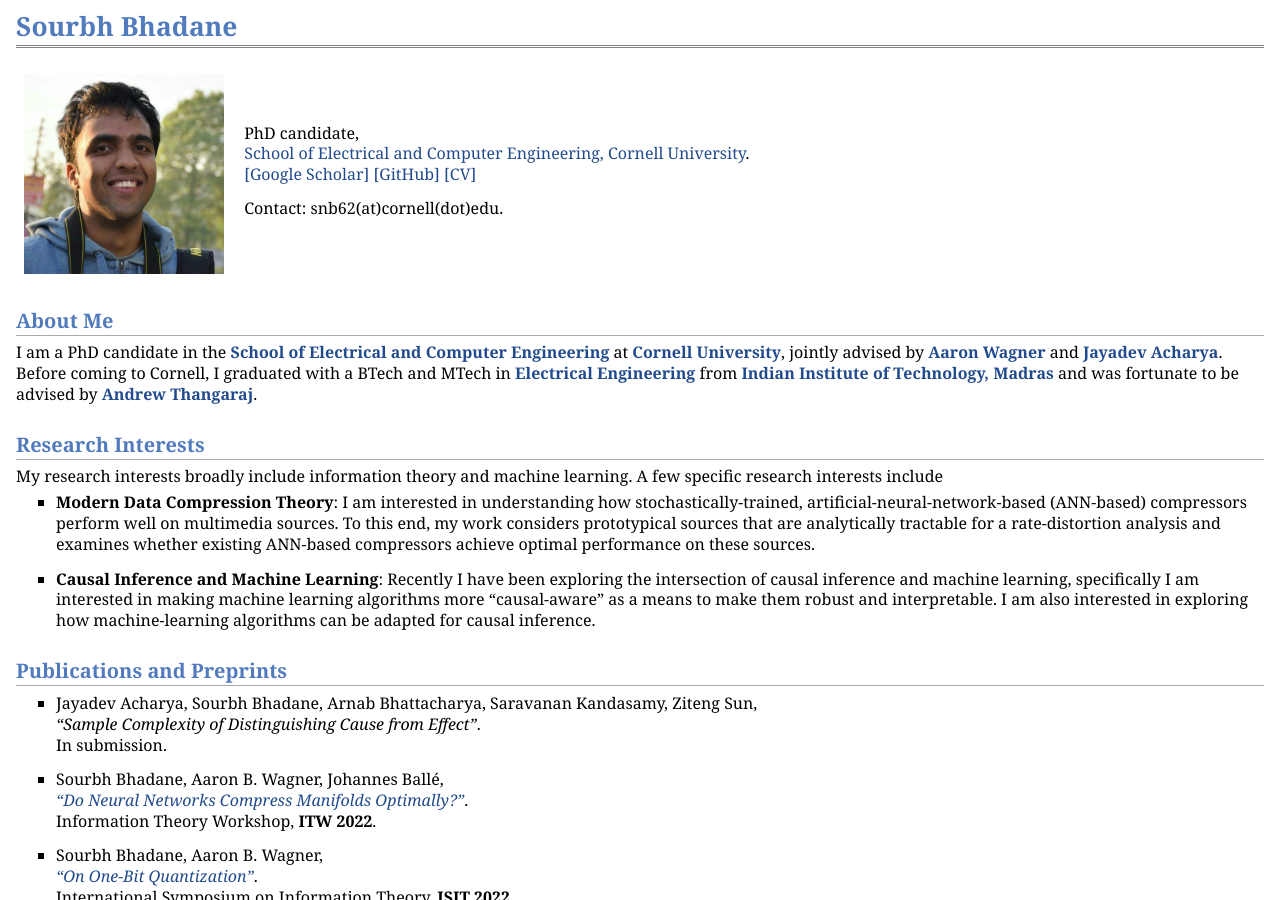
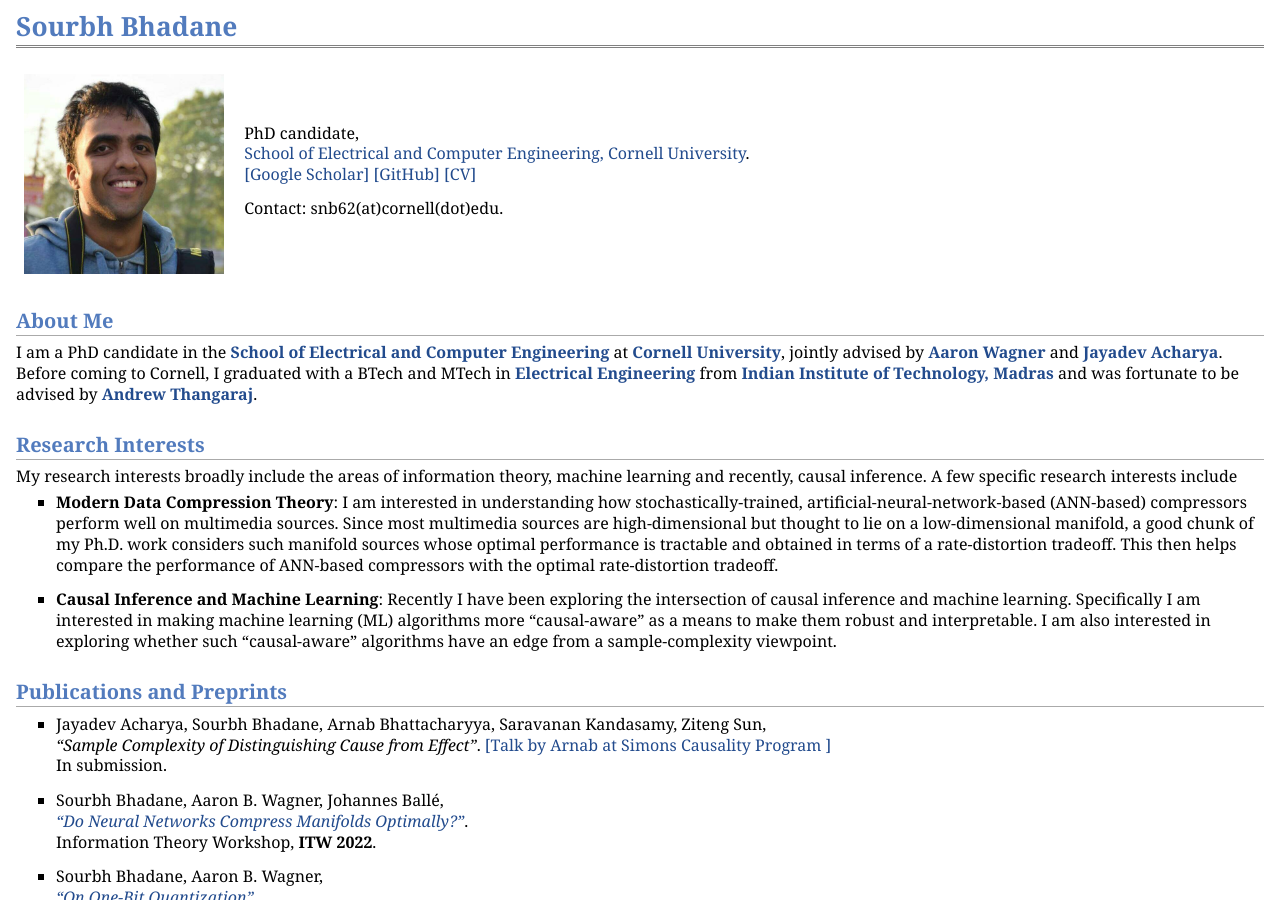
Before and after one commit to SourbhBh/SourbhBh.github.io, a Jekyll site: the page index.html, which Jekyll copies as it is, in a window 1280 px wide and 900 px high. Built offline with Jekyll 4.4.1, drawn with Linux system fonts in a browser that asks for light colours; some of the changed text lies outside the part shown.

Commit message:
Corrections

```diff
--- a/index.html
+++ b/index.html
@@ -22,19 +22,19 @@
 <h2>About Me</h2>
 <p>I am a PhD candidate in the  <a href="https://www.ece.cornell.edu/"><b>School of Electrical and Computer Engineering</b></a> at <a href="https://www.cornell.edu"><b>Cornell University</b></a>, jointly advised by <a href="https://people.ece.cornell.edu/wagner/"><b>Aaron Wagner</b></a> and <a href="https://people.ece.cornell.edu/acharya/"><b>Jayadev Acharya</b></a>. Before coming to Cornell, I graduated with a BTech and MTech in <a href="https://www.ee.iitm.ac.in"><b>Electrical Engineering</b></a> from <a href="https://www.iitm.ac.in"><b>Indian Institute of Technology, Madras</b></a> and was fortunate to be advised by <a href="https://www.ee.iitm.ac.in/~andrew"><b>Andrew Thangaraj</b></a>. </p>
 <h2>Research Interests</h2>
-<p>My research interests broadly include information theory and machine learning. A few specific research interests include </p>
+<p>My research interests broadly include the areas of information theory, machine learning and recently, causal inference. A few specific research interests include </p>
 <ul>
-<li><p><b>Modern Data Compression Theory</b>: I am interested in understanding how stochastically-trained, artificial-neural-network-based (ANN-based) compressors perform well on multimedia sources. To this end, my work considers prototypical sources that are analytically tractable for a rate-distortion analysis and examines whether existing ANN-based compressors achieve optimal performance on these sources. </p>
+<li><p><b>Modern Data Compression Theory</b>: I am interested in understanding how stochastically-trained, artificial-neural-network-based (ANN-based) compressors perform well on multimedia sources. Since most multimedia sources are high-dimensional but thought to lie on a low-dimensional manifold, a good chunk of my Ph.D. work considers such manifold sources whose optimal performance is tractable and obtained in terms of a rate-distortion tradeoff. This then helps compare the performance of ANN-based compressors with the optimal rate-distortion tradeoff.</p>
 </li>
 </ul>
 <ul>
-<li><p><b>Causal Inference and Machine Learning</b>: Recently I have been exploring the intersection of causal inference and machine learning, specifically I am interested in making machine learning algorithms more &ldquo;causal-aware&rdquo; as a means to make them robust and interpretable. I am also interested in exploring how machine-learning algorithms can be adapted for causal inference. </p>
+<li><p><b>Causal Inference and Machine Learning</b>: Recently I have been exploring the intersection of causal inference and machine learning. Specifically I am interested in making machine learning (ML) algorithms more &ldquo;causal-aware&rdquo; as a means to make them robust and interpretable. I am also interested in exploring whether such &ldquo;causal-aware&rdquo; algorithms have an edge from a sample-complexity viewpoint.  </p>
 </li>
 </ul>
 <h2>Publications and Preprints</h2>
 <ul>
-<li><p>Jayadev Acharya, Sourbh Bhadane, Arnab Bhattacharya, Saravanan Kandasamy, Ziteng Sun, <br />
-<i>&ldquo;Sample Complexity of Distinguishing Cause from Effect&rdquo;</i>. <br />
+<li><p>Jayadev Acharya, Sourbh Bhadane, Arnab Bhattacharyya, Saravanan Kandasamy, Ziteng Sun, <br />
+<i>&ldquo;Sample Complexity of Distinguishing Cause from Effect&rdquo;</i>. <a href="https://www.youtube.com/watch?v=h75muneZCd8">[Talk by Arnab at Simons Causality Program ]</a> <br />
 In submission.</p>
 </li>
 </ul>
```
Also changed, not shown: other parts of index.html (+1 -1 lines), 1 other file.
